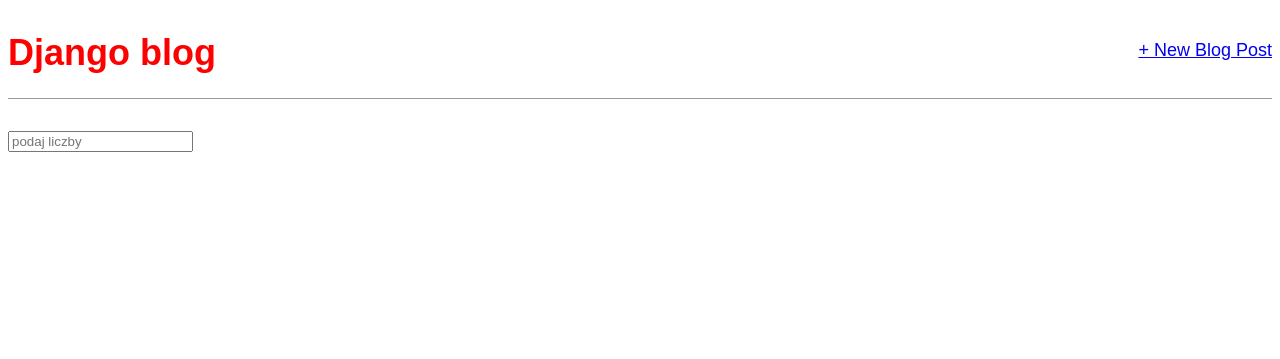
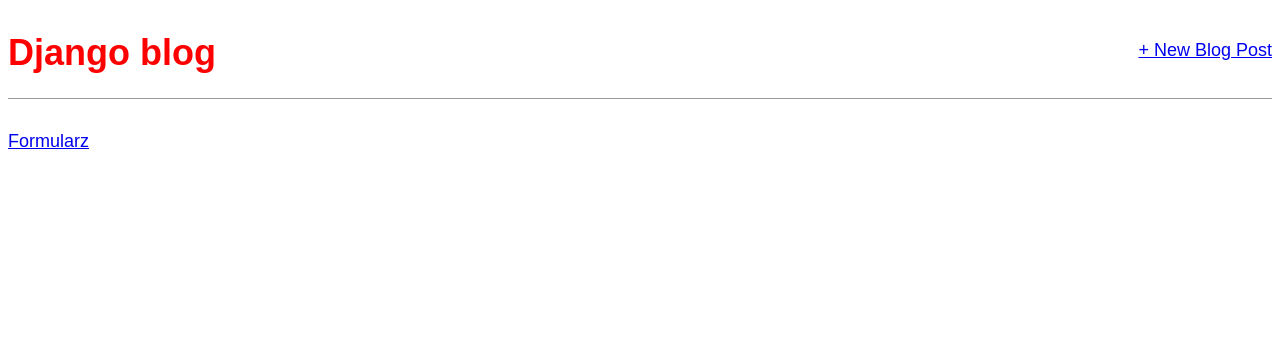
Before and after one commit to ugbioinformatics/programming_project_WCh_2024, a Django app: page / in a window 1280 px wide. Shown: the top 359 px of the page. Run offline with Django 4.2, Linux system fonts and the light colour scheme; data that the repository does not hold is empty; some web fonts are replaced.

Commit message:
formularz

```diff
--- a/ch6-blog-app-with-forms/blog/views.py
+++ b/ch6-blog-app-with-forms/blog/views.py
@@ -30,7 +30,9 @@
 
               post.save()
               return redirect('/')
-      return redirect('/')
+      else:
+          form = Suma()
+      return render(request, 'suma.html', {'form': form })
 
 class BlogListView(ListView):
     model = Post
--- a/ch6-blog-app-with-forms/templates/home.html
+++ b/ch6-blog-app-with-forms/templates/home.html
@@ -2,10 +2,7 @@
 
 {% block content %}
 
-<form action="post/suma/" method="post">
-{% csrf_token %}
-<input class="form-control" name="body" placeholder="podaj liczby">
-
+<a href="{% url 'post_suma' %}">Formularz</a>
 
 {% for post in post_list %}
   <div class="post-entry">
```
